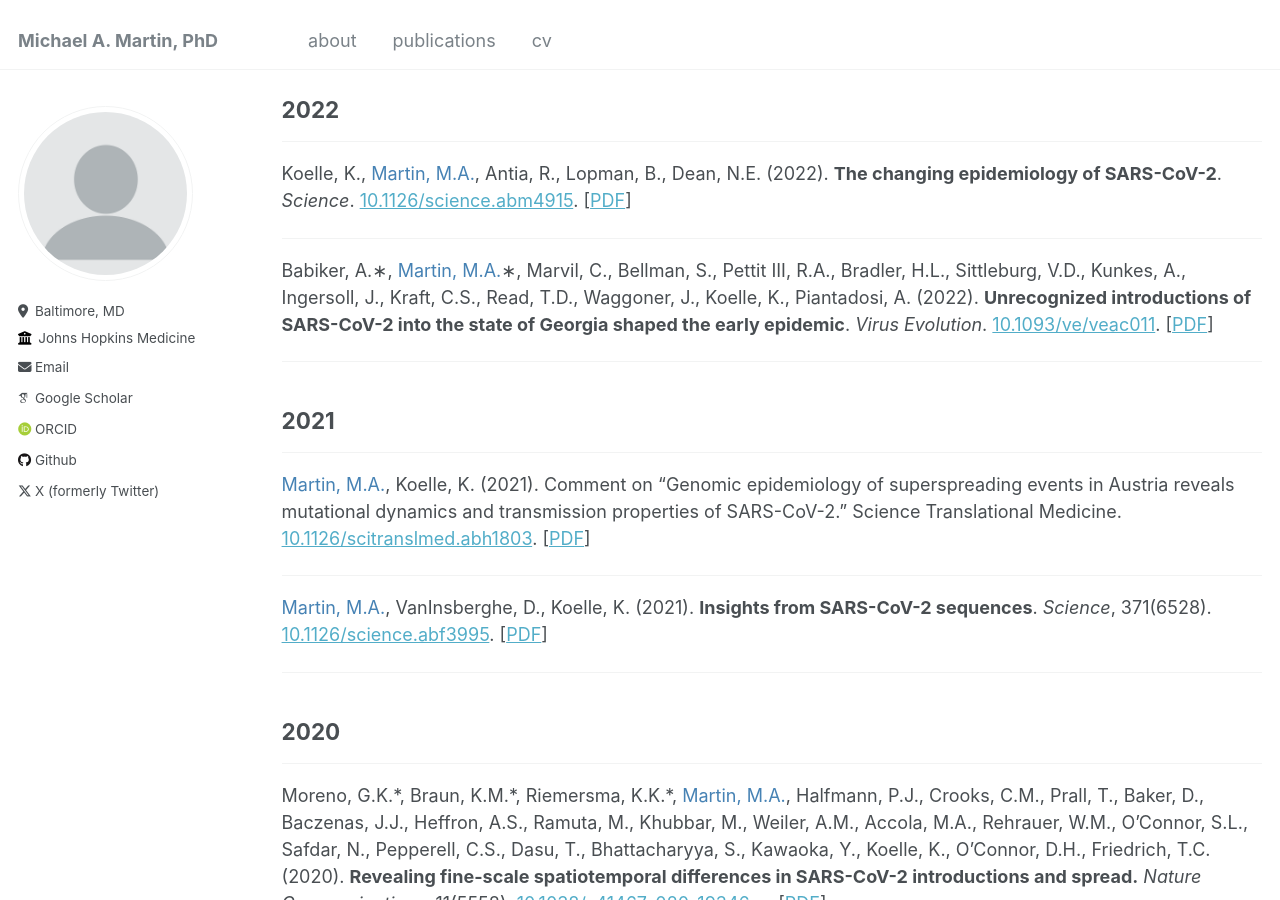
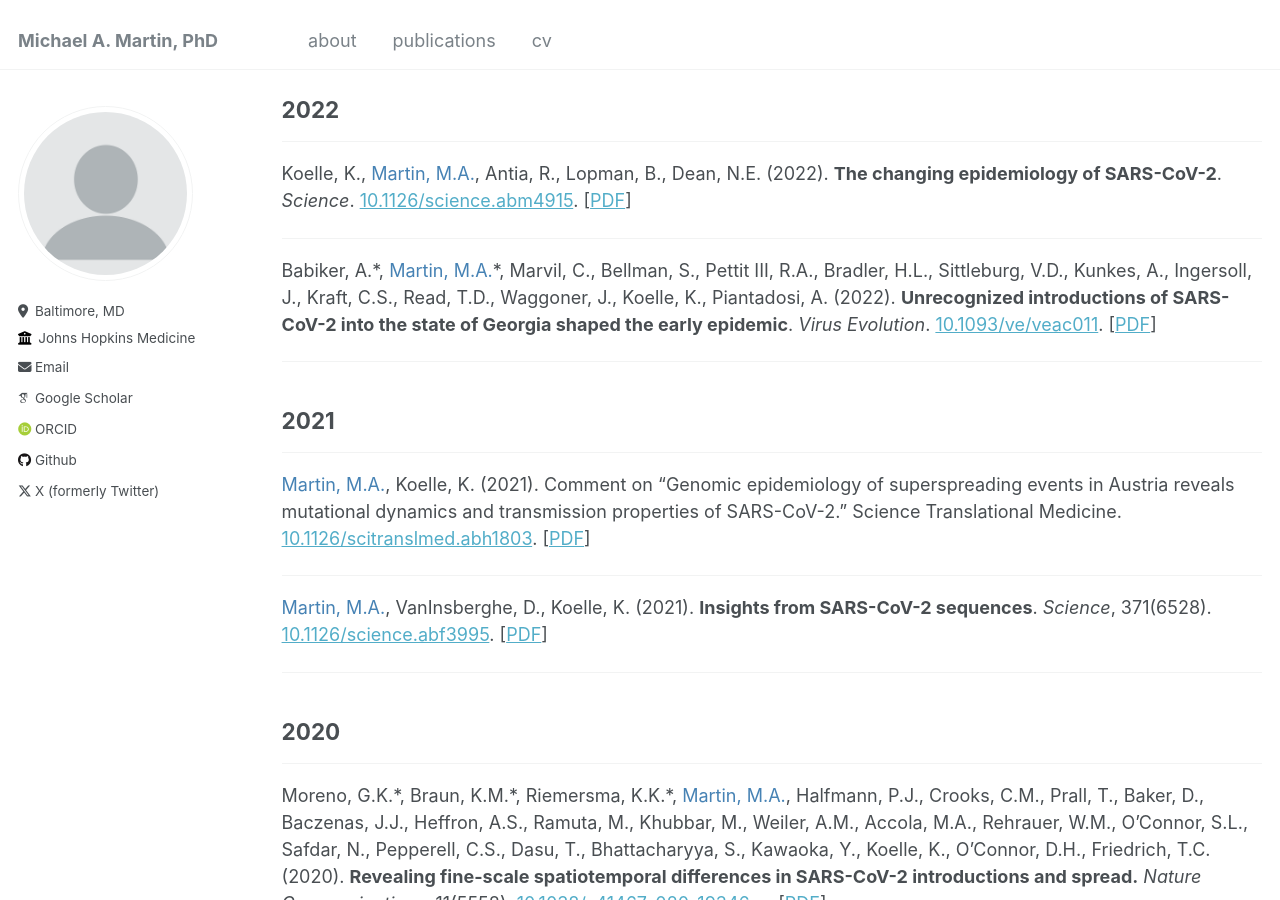
Before and after one commit to m-a-martin/m-a-martin.github.io, a Jekyll site: the page built from _pages/publications.md, in a window 1280 px wide and 900 px high, scrolled down 1043 px. Built offline with Jekyll 4.4.1, drawn with Linux system fonts in a browser that asks for light colours; some web fonts are replaced.

Commit message:
Update publications.md

```diff
--- a/_pages/publications.md
+++ b/_pages/publications.md
@@ -55,7 +55,7 @@ SARS-CoV-2**. *Science*. [10.1126/science.abm4915](https://doi.org/10.1126/scien
 
 ---
 
-Babiker, A.∗, <span style="color:steelblue">Martin, M.A.</span>∗, Marvil, C., Bellman, S., Pettit III, R.A., Bradler, H.L., Sittleburg, V.D., Kunkes,
+Babiker, A.\*, <span style="color:steelblue">Martin, M.A.</span>\*, Marvil, C., Bellman, S., Pettit III, R.A., Bradler, H.L., Sittleburg, V.D., Kunkes,
 A., Ingersoll, J., Kraft, C.S., Read, T.D., Waggoner, J., Koelle, K., Piantadosi, A. (2022). **Unrecognized introductions of SARS-CoV-2 into the state of Georgia shaped the early epidemic**. *Virus Evolution*. [10.1093/ve/veac011](https://doi.org/10.1093/ve/veac011). \[[PDF](https://m-a-martin.github.io/files/sars_cov2_georgia.pdf)\]
 
 ---
```
